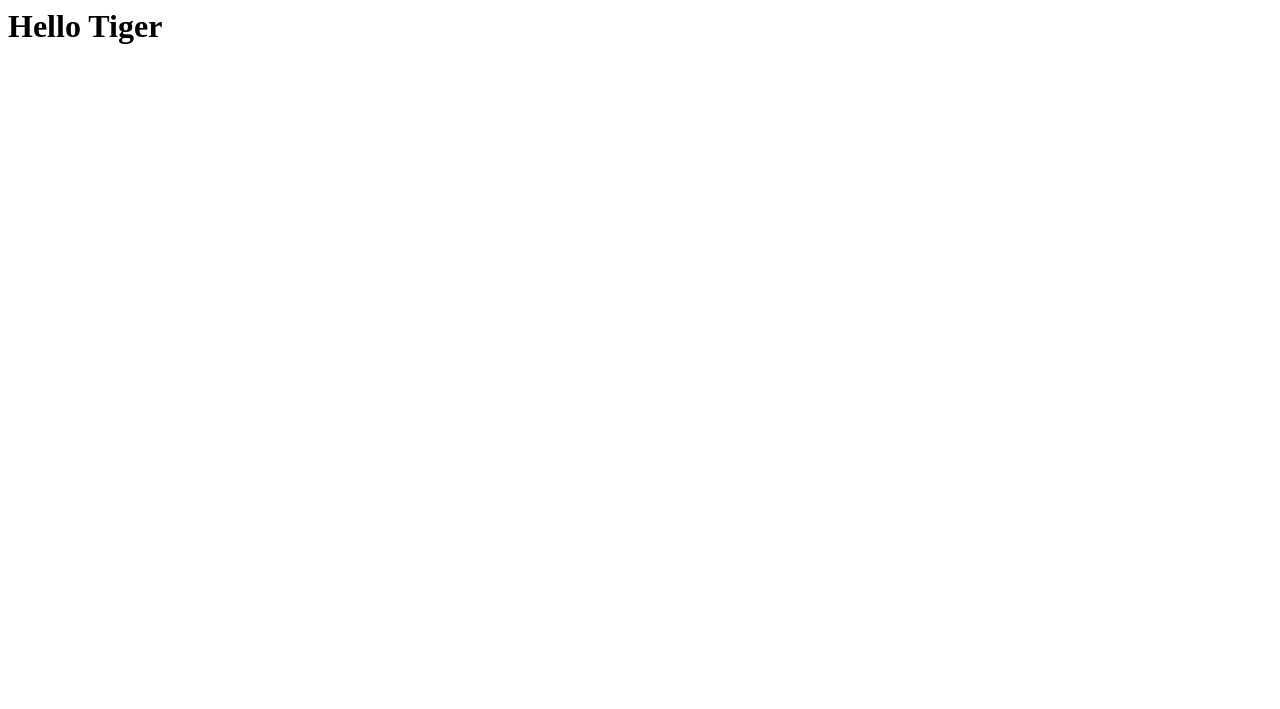
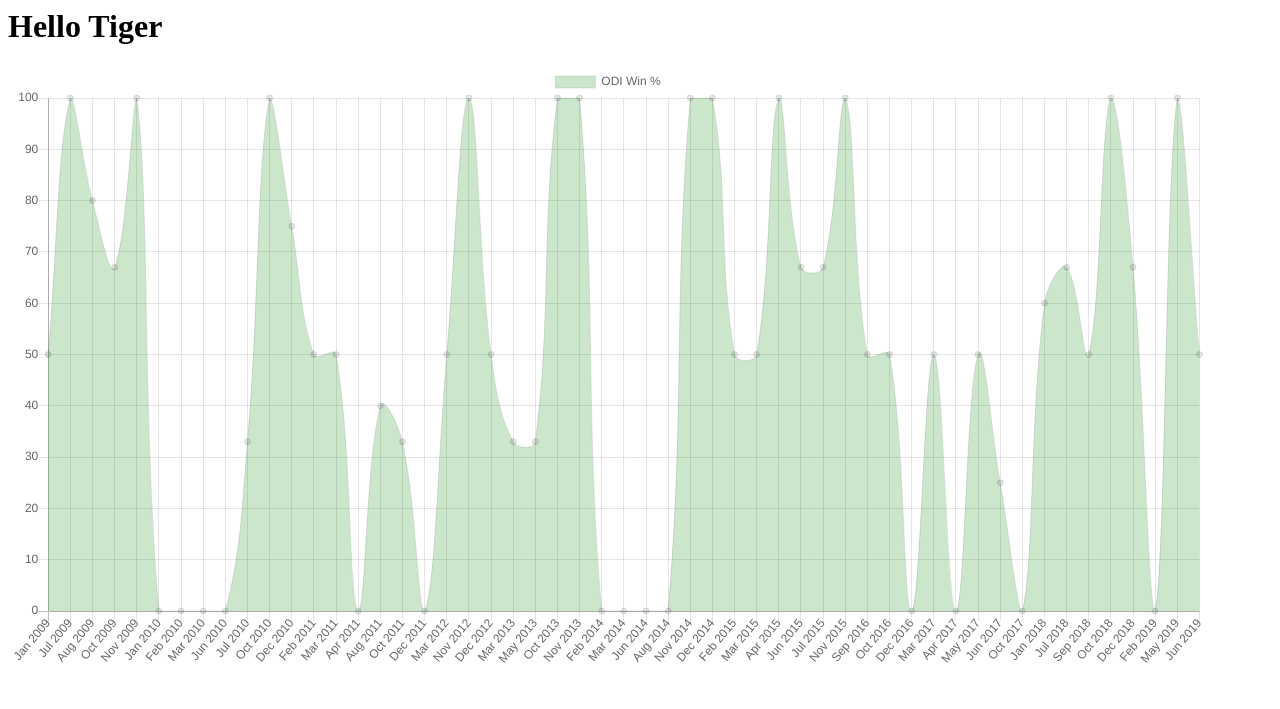
Before and after one commit to iLGunners/TigerStat, a website: page index.html in a window 1280 px wide. Drawn offline with nearby package versions, Linux system fonts and the light colour scheme.

Commit message:
graph base done

```diff
--- a/index.html
+++ b/index.html
@@ -6,6 +6,11 @@
   <body>
     <h1 id="header1"></h1>
 
+    <div class="graph-container" style="height: 80vh; width: 150vh">
+      <canvas id="odiChart"></canvas>
+    </div>
+
+    <script src="./node_modules/chart.js/dist/Chart.js"></script>
     <script src="main.js"></script>
   </body>
 </html>
--- a/main.js
+++ b/main.js
@@ -2115,3 +2115,37 @@ for(odiData of t20DataList) {
 }
 
 console.log(processedT20DataList);
+
+// Start - Chart
+
+var ctx = document.getElementById('odiChart');
+var odiGraphLabel = processedOdiDataList.map(function(e) {
+  return e.title;
+});
+var odiGraphData = processedOdiDataList.map(function(e) {
+  return e.winPercentage;
+});
+
+var odiChart = new Chart(ctx, {
+  type: 'line',
+  data: {
+      labels: odiGraphLabel,
+      datasets: [{
+          label: 'ODI Win %',
+          data: odiGraphData,
+          backgroundColor: [
+              'rgba(0,128,0, 0.2)',
+          ],
+          borderWidth: 1
+      }]
+  },
+  options: {
+      scales: {
+          yAxes: [{
+              ticks: {
+                  beginAtZero: true
+              }
+          }]
+      }
+  }
+});
--- a/package.json
+++ b/package.json
@@ -15,5 +15,8 @@
   "bugs": {
     "url": "https://github.com/iLGunners/TigerStat/issues"
   },
-  "homepage": "https://github.com/iLGunners/TigerStat#readme"
+  "homepage": "https://github.com/iLGunners/TigerStat#readme",
+  "dependencies": {
+    "chart.js": "^2.8.0"
+  }
 }
```
Also changed, not shown: 1 other file.
